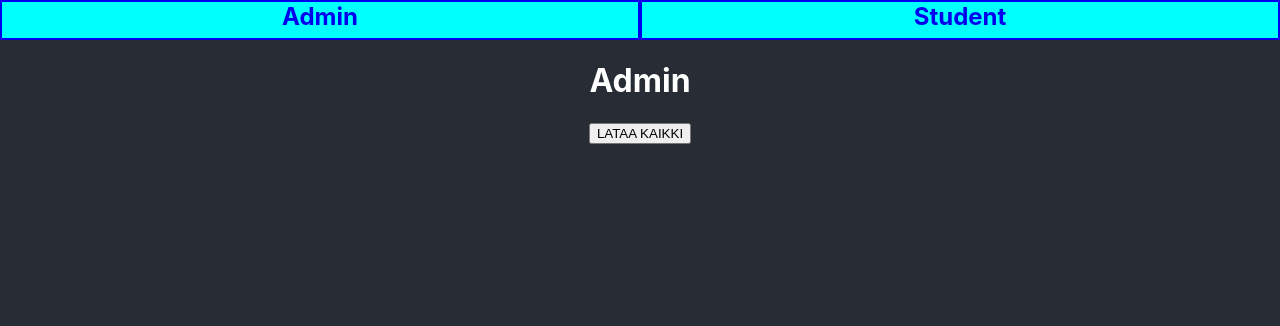
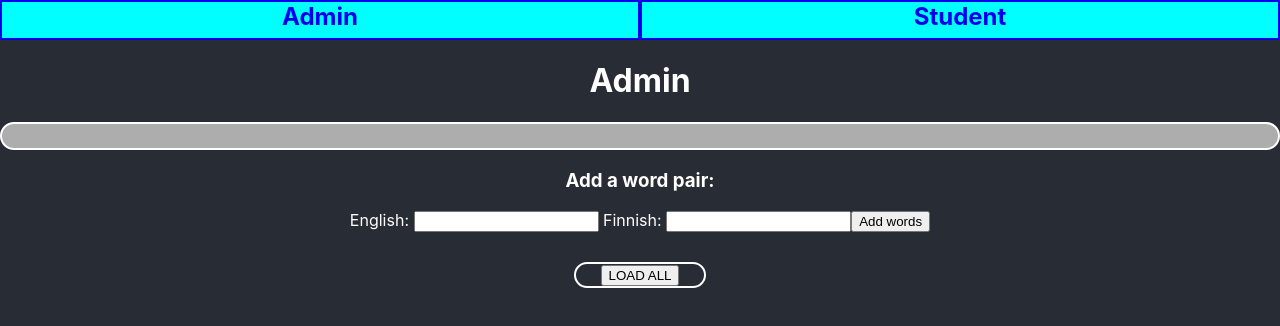
Before and after one commit to jonijhonkanen/Fullstack-project, a React (Create React App) app in the folder frontend/: page / in a window 1280 px wide. Shown: the top 326 px of the page. Built offline with nearby package versions, Linux system fonts and the light colour scheme.

Commit message:
Add word adding for frontend.
Implement the necessary functions and UI for adding new words.

```diff
--- a/frontend/src/AdminView.js
+++ b/frontend/src/AdminView.js
@@ -7,20 +7,108 @@ function AdminView() {
   //For loading status
   const [isPending, setIsPending] = useState(false);
 
+  //For word pairs
+  const [englishWord, setEnglishWord] = useState('');
+  const [finnishWord, setFinnishWord] = useState('');
+
+  //For testing (view all word pairs in console)
   async function fetchAll() {
-    let hr = await fetch('/all');
-    let data = await hr.json();
+    try {
+      setIsPending(true);
+      let hr = await fetch('/all');
+      let data = await hr.json();
+      //Test if query works
+      console.log(data);
+    } catch (error) {
+      setMessage('Error with fetching data!');
+    } finally {
+      setMessage('');
+      setIsPending(false);
+    }
+    //let hr = await fetch('/all');
+    //let data = await hr.json();
     //Test if query works
-    console.log(data);
+    //console.log(data);
+  }
+
+  //Send the words
+  async function sendWords(newWords) {
+    console.log(newWords);
+
+    setIsPending(true);
+    fetch(`/addwords/`, {
+      method: 'POST',
+      headers: {
+        Accept: 'application/json',
+        'Content-Type': 'application/json',
+      },
+      body: JSON.stringify(newWords),
+    })
+      .then(() => {
+        setIsPending(false);
+      })
+      .catch((error) => {
+        setIsPending(false);
+        setMessage(error);
+      });
+
+    /*
+    let hr = await fetch(`/addwords/`, {
+      method: 'POST',
+      headers: {
+        Accept: 'application/json',
+        'Content-Type': 'application/json',
+      },
+      body: JSON.stringify(newWords),
+    });
+    */
+  }
+
+  function handleSubmit(e) {
+    e.preventDefault();
+
+    //New word pair:
+    const newWords = {
+      english: englishWord,
+      finnish: finnishWord,
+    };
+
+    //console.log(newWords);
+    //Call for send function
+    sendWords(newWords);
   }
 
   return (
     <div className="admin_view">
       <h1>Admin</h1>
       <div className="message_field">
-        <div className="load-all">
-          <button onClick={fetchAll}> LATAA KAIKKI </button>
-        </div>
+        {message && <div className="message">{message}</div>}
+        {isPending && <div>Loading...</div>}
+      </div>
+      <div className="add_wordpair">
+        <h3>Add a word pair:</h3>
+        <form onSubmit={handleSubmit}>
+          <div className="write-description">
+            <span> English: </span>
+            <input
+              type="text"
+              onChange={(e) => setEnglishWord(e.target.value)}
+              required
+              value={englishWord}
+            />
+            <span> Finnish: </span>
+            <input
+              type="text"
+              onChange={(e) => setFinnishWord(e.target.value)}
+              required
+              value={finnishWord}
+            />
+            <button type="submit">Add words</button>
+          </div>
+        </form>
+      </div>
+      <div className="load-all">
+        <button onClick={fetchAll}> LOAD ALL </button>
       </div>
     </div>
   );
--- a/frontend/src/App.css
+++ b/frontend/src/App.css
@@ -23,3 +23,22 @@
 .content {
   background-color: #282c34;
 }
+
+.message_field {
+  margin: auto;
+  background-color: rgb(173, 173, 173);
+  border: 2px solid;
+  border-radius: 15px;
+  min-height: 3vh;
+  min-width: 5vw;
+}
+
+.load-all {
+  margin: auto;
+  text-align: center;
+  margin-top: 30px;
+  border: 2px solid;
+  border-radius: 15px;
+  max-height: 6vh;
+  max-width: 10vw;
+}
```
